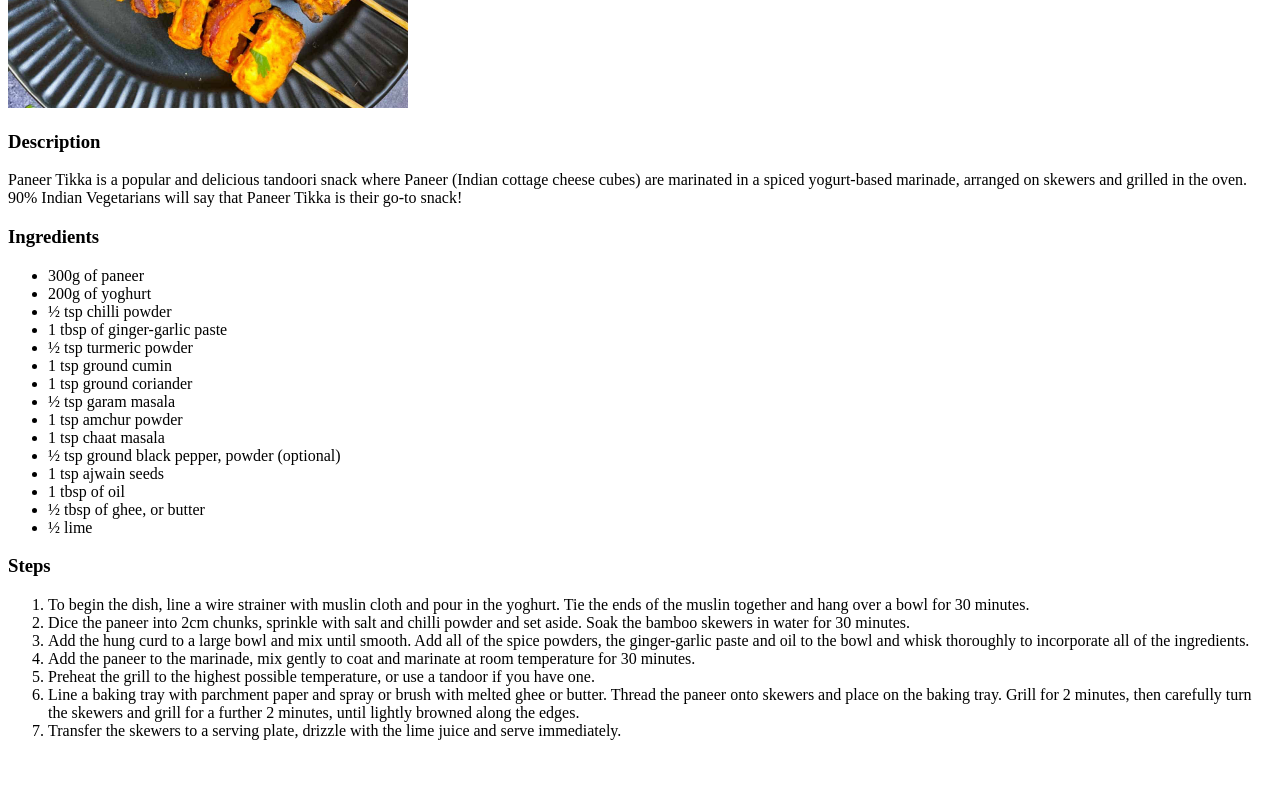
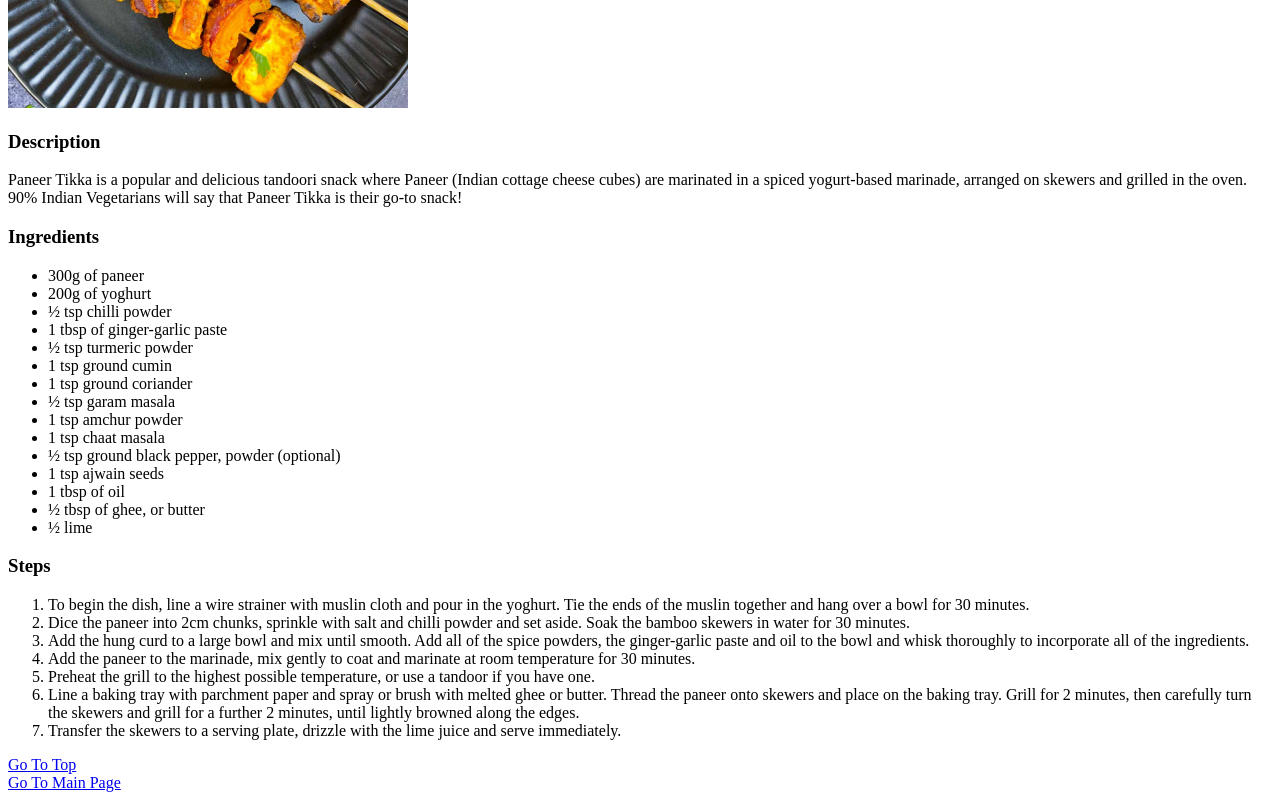
Before and after one commit to DarkYato/odin-recipes, a plain HTML site: page recipes/paneer_tikka.html in a window 1280 px wide. Shown: the part 372-1172 px from the top of the page. Before the commit the page ends 1128 px from the top, so only its background shows below. Drawn offline with Linux system fonts and the light colour scheme.

```diff
--- a/recipes/paneer_tikka.html
+++ b/recipes/paneer_tikka.html
@@ -40,5 +40,7 @@
             <li>Line a baking tray with parchment paper and spray or brush with melted ghee or butter. Thread the paneer onto skewers and place on the baking tray. Grill for 2 minutes, then carefully turn the skewers and grill for a further 2 minutes, until lightly browned along the edges.</li>
             <li>Transfer the skewers to a serving plate, drizzle with the lime juice and serve immediately.</li>
         </ol>
+        <a href="#top">Go To Top</a> <br>
+        <a href="../index.html">Go To Main Page</a>
 </body>
 </html>
```
Also changed, not shown: recipes/bb_cheesecake.html (+2 -2 lines).
